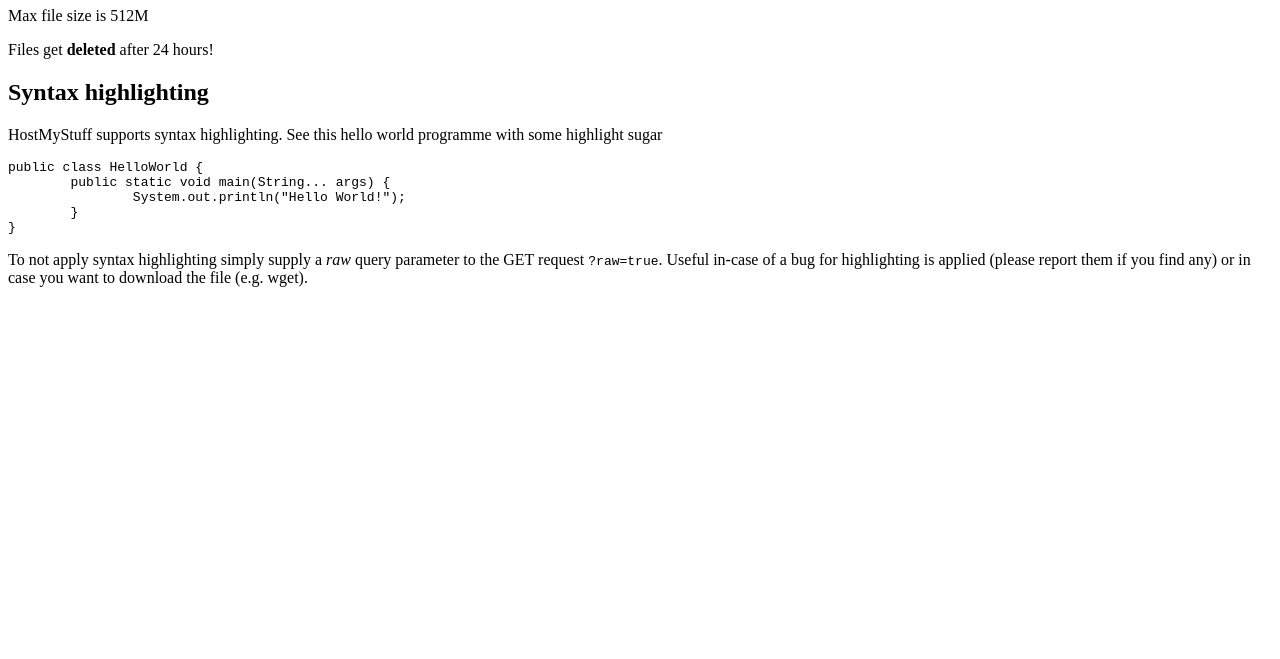
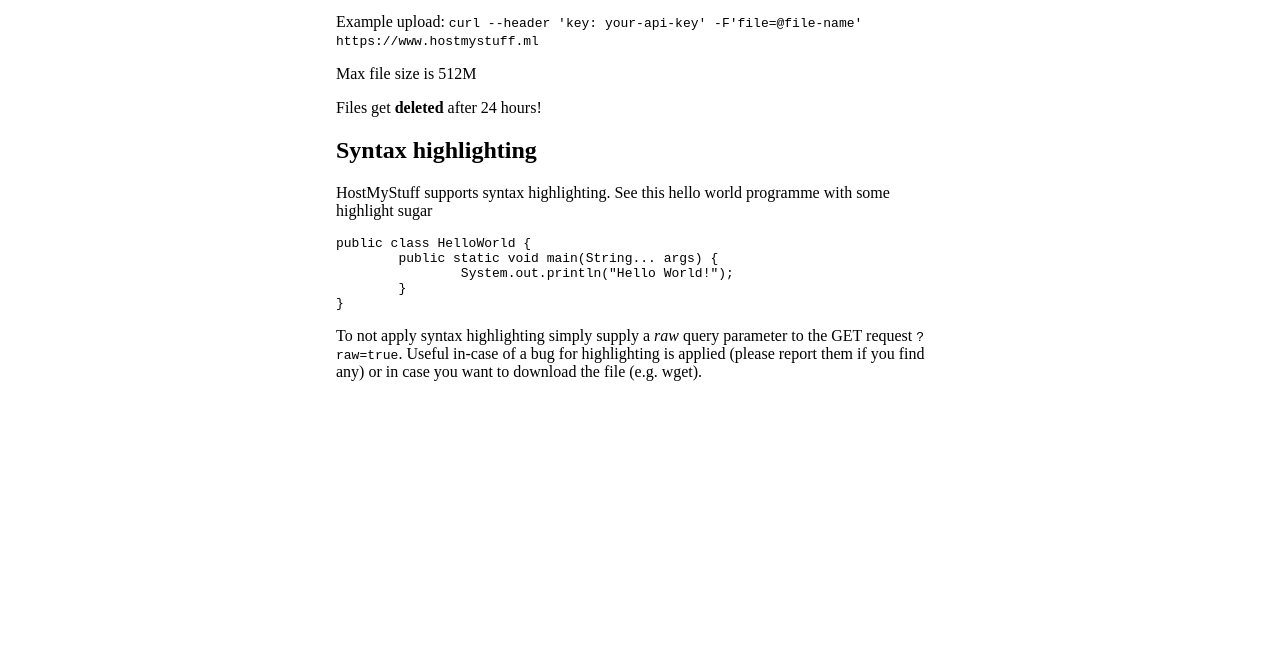
Before and after one commit to JurisMajors/hostmystuff, a website: page public/index.html in a window 1280 px wide. Shown: the part 141-800 px from the top of the page. Drawn offline with Linux system fonts and the light colour scheme.

Commit message:
add 58 byte css styling

```diff
--- a/public/index.html
+++ b/public/index.html
@@ -1,12 +1,15 @@
 <!DOCTYPE html>
 <html>
 <head>
+    <link rel="stylesheet" href="style.css">
 <title>HostMyStuff</title>
 </head>
 <body>
     <script src="https://cdn.jsdelivr.net/gh/google/code-prettify@master/loader/run_prettify.js"> </script>
 
+    <main>
 <h1> Welcome to HostMyStuff </h1>
+
 <p> To use this service, you must get an api key.</p>
 
 <p> Example upload:
@@ -26,5 +29,6 @@
 }
 </pre>
 <p> To not apply syntax highlighting simply supply a <i>raw</i> query parameter to the GET request <code>?raw=true</code>. Useful in-case of a bug for highlighting is applied (please report them if you find any) or in case you want to download the file (e.g. wget).</p>
+    </main>
 </body>
 </html>
--- /dev/null
+++ b/public/style.css
@@ -0,0 +1,5 @@
+main {
+  max-width: 38rem;
+  padding: 2rem;
+  margin: auto;
+}
```
